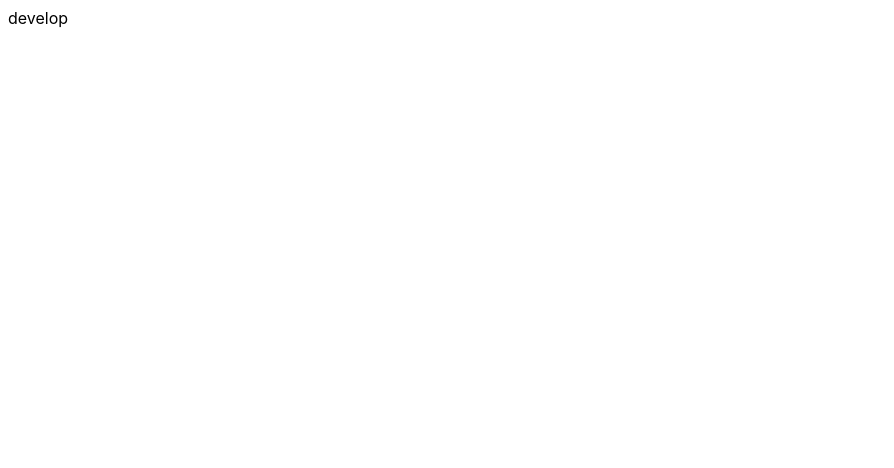
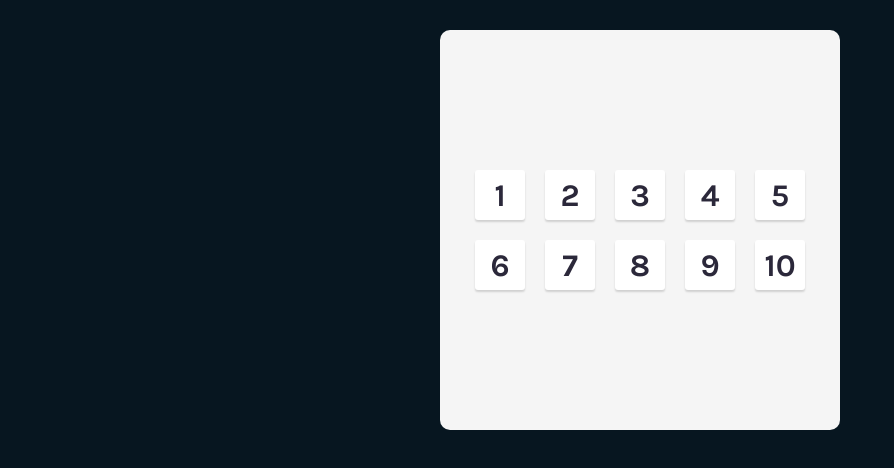
Before and after one commit to MassimoTascone/dice-game, a React (Vite) app: page / in a window 1280 px wide. Shown: the top 468 px of the page, without its empty margins (0-894 px from the left). Built offline with nearby package versions, Linux system fonts and the light colour scheme.

Commit message:
created die component and added style

```diff
--- a/index.html
+++ b/index.html
@@ -3,6 +3,12 @@
   <head>
     <meta charset="UTF-8" />
     <link rel="icon" type="image/svg+xml" href="/vite.svg" />
+    <link rel="preconnect" href="https://fonts.googleapis.com" />
+    <link rel="preconnect" href="https://fonts.gstatic.com" crossorigin />
+    <link
+      href="https://fonts.googleapis.com/css2?family=Karla:wght@400;600;700&display=swap"
+      rel="stylesheet"
+    />
     <meta name="viewport" content="width=device-width, initial-scale=1.0" />
     <title>Vite + React</title>
   </head>
--- a/src/App.css
+++ b/src/App.css
@@ -0,0 +1,21 @@
+body {
+  margin: 0;
+  background-color: #071620;
+  padding: 30px;
+  display: grid;
+  place-items: center;
+}
+main {
+  background-color: #f5f5f5;
+  height: 400px;
+  width: 400px;
+  border-radius: 10px;
+  display: flex;
+  justify-content: center;
+  align-items: center;
+}
+.dice--container {
+  display: grid;
+  grid-template: auto auto / repeat(5, 1fr);
+  gap: 20px;
+}
--- a/src/App.jsx
+++ b/src/App.jsx
@@ -1,11 +1,21 @@
 import "./App.css";
+import { Die } from "../src/components/Die/Die";
 
-function App() {
+export default function App() {
   return (
-    <>
-      <div>develop</div>
-    </>
+    <main>
+      <div className="dice--container">
+        <Die value={1} />
+        <Die value={2} />
+        <Die value={3} />
+        <Die value={4} />
+        <Die value={5} />
+        <Die value={6} />
+        <Die value={7} />
+        <Die value={8} />
+        <Die value={9} />
+        <Die value={10} />
+      </div>
+    </main>
   );
 }
-
-export default App;
--- /dev/null
+++ b/src/components/Die/Die.css
@@ -0,0 +1,14 @@
+.die {
+  background-color: #ffffff;
+  color: #2b283a;
+  width: 50px;
+  height: 50px;
+  font-size: 21px;
+  font-weight: 700;
+  text-align: center;
+  display: flex;
+  align-items: center;
+  justify-content: center;
+  box-shadow: 0px 2px 2px rgba(0, 0, 0, 0.15);
+  border-radius: 3px;
+}
--- /dev/null
+++ b/src/components/Die/Die.jsx
@@ -0,0 +1,9 @@
+import "./Die.css";
+
+export function Die(props) {
+  return (
+    <div className="die">
+      <h2>{props.value}</h2>
+    </div>
+  );
+}
--- a/src/index.css
+++ b/src/index.css
@@ -1,3 +1,3 @@
 :root {
-  font-family: Inter, system-ui, Avenir, Helvetica, Arial, sans-serif;
+  font-family: "Karla", sans-serif;
 }
```
